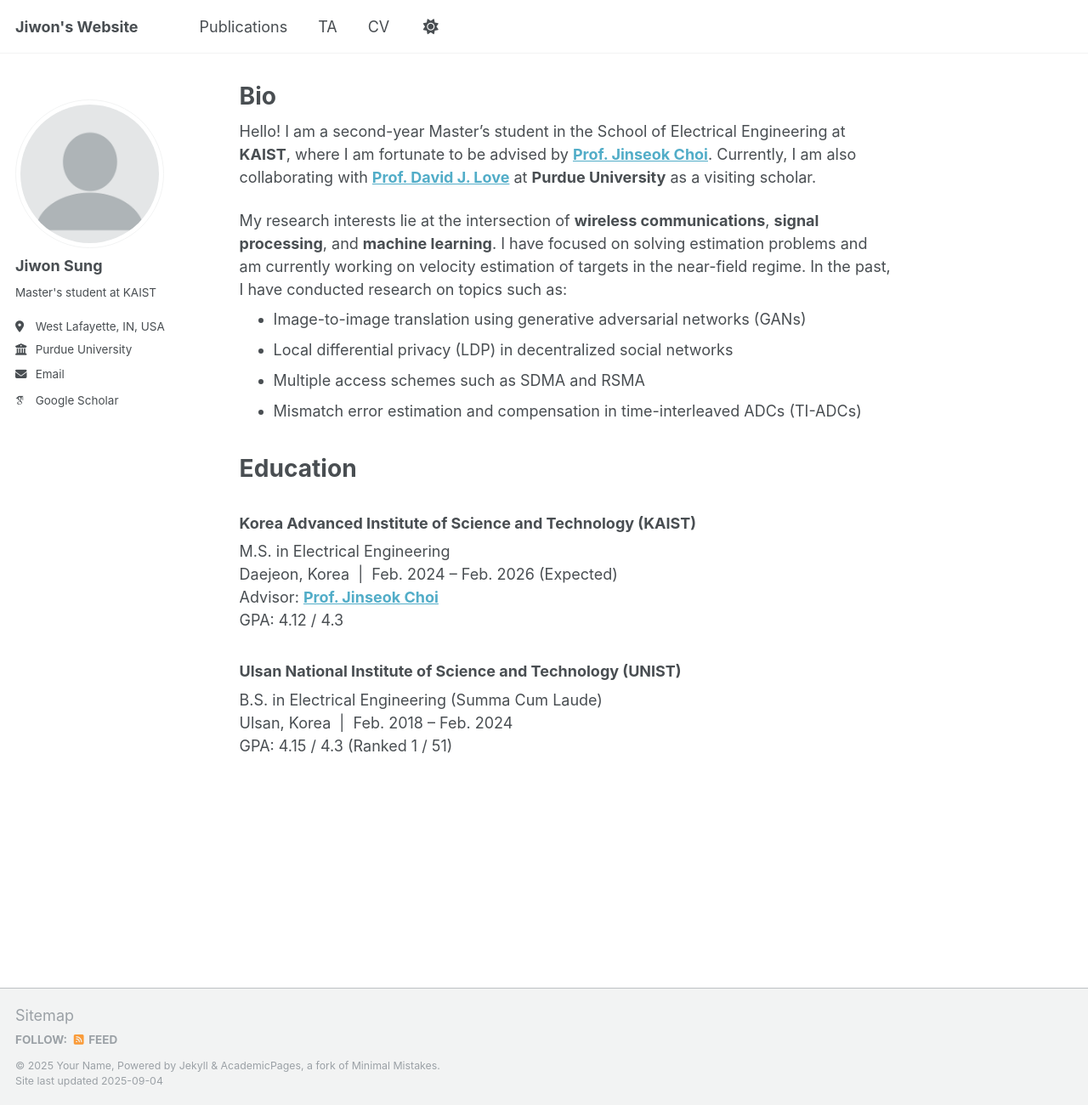
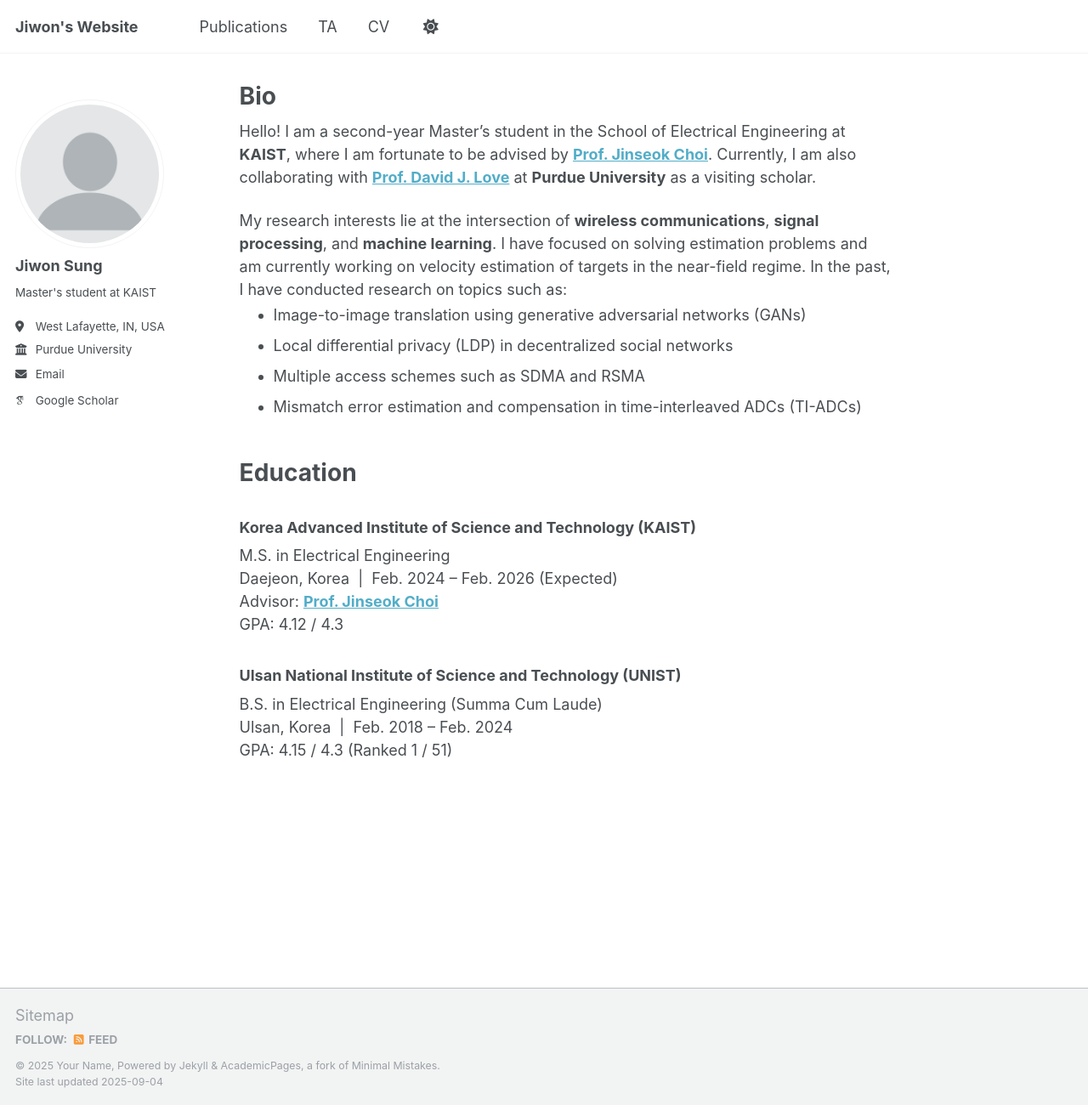
Before and after one commit to sunione/sunione.github.io, a Jekyll site: the page built from _pages/about.md, in a window 1280 px wide and 1300 px high. Shown: the whole window at 85% size. Built offline with Jekyll 4.4.1, drawn with Linux system fonts in a browser that asks for light colours; some web fonts are replaced.

Commit message:
about.md

```diff
--- a/_pages/about.md
+++ b/_pages/about.md
@@ -10,7 +10,7 @@ redirect_from:
 Hello! I am a second-year Master's student in the School of Electrical Engineering at **KAIST**, where I am fortunate to be advised by [**Prof. Jinseok Choi**](https://sic-x.kaist.ac.kr/professor). Currently, I am also collaborating with [**Prof. David J. Love**](https://engineering.purdue.edu/~djlove/) at **Purdue University** as a visiting scholar.
 
 My research interests lie at the intersection of **wireless communications**, **signal processing**, and **machine learning**. I have focused on solving estimation problems and am currently working on velocity estimation of targets in the near-field regime. In the past, I have conducted research on topics such as:
-<div style="margin-top: -15px;"></div>
+<div style="margin-top: -20px;"></div>
 - Image-to-image translation using generative adversarial networks (GANs)
 - Local differential privacy (LDP) in decentralized social networks
 - Multiple access schemes such as SDMA and RSMA
@@ -18,7 +18,7 @@ My research interests lie at the intersection of **wireless communications**, **
 
 
 
-<div style="height: 20px;"></div>
+<div style="height: 30px;"></div>
 
 # Education
 
```
